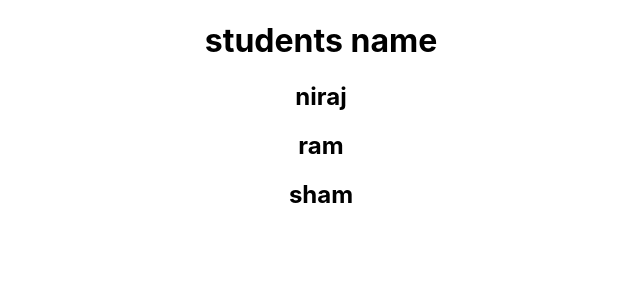
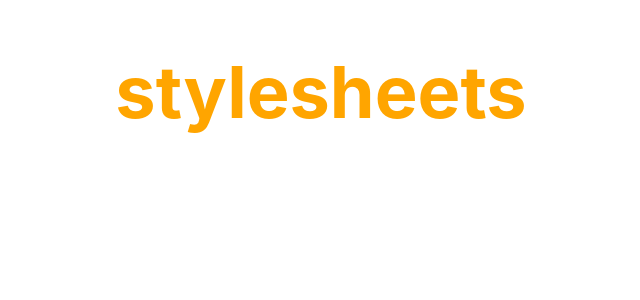
Before and after one commit to nirajbhayera4/React, a React (Create React App) app in the folder hello/: page / in a window 1280 px wide. Shown: the top 300 px of the page, without its empty margins (319-959 px from the left). Built offline with nearby package versions, Linux system fonts and the light colour scheme.

Commit message:
Add stylesheet example component
This commit adds a Stylesheets component and a matching CSS file to demonstrate React styling with imported stylesheet classes. App.js now renders the new stylesheet example instead of Keys, and the CSS includes primary color and large font utility classes.

```diff
--- a/hello/src/App.js
+++ b/hello/src/App.js
@@ -19,14 +19,14 @@
 import Practice6 from './components/Practice6'
 import Practice7 from './components/Practice7'
 import List from './components/List'
-
+import Stylesheets from './components/Stylesheets'
 import Keys from './components/Keys'
 
 
 function App() {
   return (
     <div className="App">
-      <Keys/>
+      <Stylesheets/>
 
 
 
--- /dev/null
+++ b/hello/src/components/Stylesheets.js
@@ -0,0 +1,14 @@
+import React from 'react'
+import './myStyle.css'
+
+function Stylesheets() {
+  return (
+    <div>
+
+
+        <h1 className="primary font-xl">stylesheets</h1>
+    </div>
+  )
+}
+
+export default Stylesheets
--- /dev/null
+++ b/hello/src/components/myStyle.css
@@ -0,0 +1,8 @@
+.primary{
+    color:orange;
+}
+
+.font-xl{
+    font-size:72px;
+
+}
```
